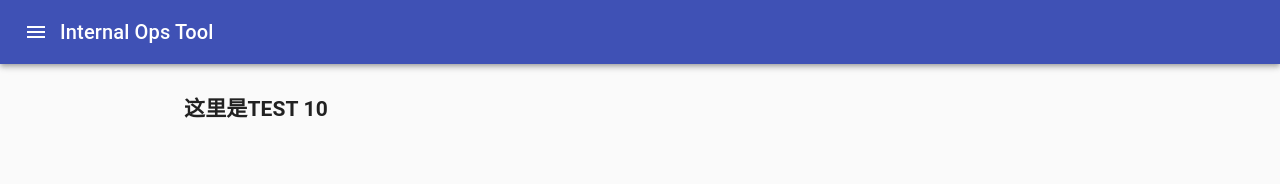
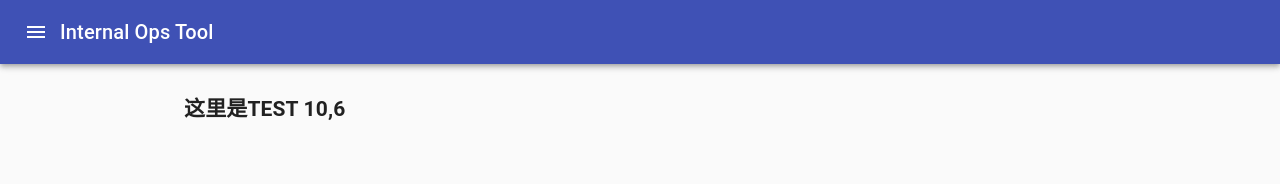
Before and after one commit to rayjcr/copyReactFun, a React (Create React App) app: page /app/test in a window 1280 px wide. Shown: the top 184 px of the page. Built offline with nearby package versions, Linux system fonts and the light colour scheme.

Commit message:
新增mobx 中对象的操作，利用observer监听

```diff
--- a/src/store/obj.js
+++ b/src/store/obj.js
@@ -1,16 +1,19 @@
 import { makeAutoObservable } from 'mobx'
 
-class Person {
-    person = {}
+class PersonStore {
+    person = {a:6}
     constructor() {
-        makeAutoObservable(this)
+        makeAutoObservable(this, {}, {autoBind: true})
     }
-    setPerson() {
-        this.person = {a:1,b:2,c:3};
+    get getPersons(){
+        return this.person
+    }
+    setPerson(val) {
+        this.person = {...this.person,...val};
     }
 }
 
-export default Person
+export default PersonStore
 
 // export default makeAutoObservable({
 //     persons:{},
--- a/src/views/AddUser.jsx
+++ b/src/views/AddUser.jsx
@@ -2,7 +2,7 @@ import React, { createContext, useContext, useEffect, useState } from 'react'
 import { Paper, Typography } from '@material-ui/core'
 
 import { useRootStore } from '../store/index'
-import { autorun, reaction } from 'mobx'
+import { autorun, reaction, toJS } from 'mobx'
 import { observer, useLocalObservable } from 'mobx-react'
 import Test from './Test'
 import CompTest from './CompTest'
@@ -14,7 +14,8 @@ export default function AddUser() {
     const [count, setCount] = useState(0);
     // const count = useContext(countContext);
 
-    const {countStore} = useRootStore()
+    const {countStore} = useRootStore();
+    const {personStore} = useRootStore();
     // console.log( rootStore ,'count')
 
     // reaction(
@@ -26,6 +27,7 @@ export default function AddUser() {
     // )
 
     useEffect(() => {
+        console.log(toJS(personStore.getPersons),'personStroe.person')
         console.log(countStore.count,'countStore.count')
     }, [count]);
 
@@ -33,6 +35,11 @@ export default function AddUser() {
         countStore.increment();
         setCount(countStore.count);
         console.log('这里是啥~~getData')
+    }
+
+    const getPerson = () => {
+        personStore.setPerson({a:99})
+        console.log(toJS(personStore.getPersons),'事发')
     }
 
 
@@ -44,6 +51,7 @@ export default function AddUser() {
             <CompTest></CompTest>
             <Test></Test>
             <button onClick={getData}>获取数据</button>
+            <button onClick={getPerson}>这里改动person数据</button>
         </Paper>
     )
 }
--- a/src/views/CompTest.jsx
+++ b/src/views/CompTest.jsx
@@ -2,7 +2,7 @@ import React from 'react'
 import { useRootStore } from '../store/index'
 export default function CompTest() {
     const { countStore } = useRootStore()
-    console.log(countStore, 'compTest--line 5')
+    // console.log(countStore, 'compTest--line 5')
     const addNum = () => {
         countStore.increment()
     }
--- a/src/views/Test.jsx
+++ b/src/views/Test.jsx
@@ -4,8 +4,8 @@ import React, {useEffect, useState} from 'react'
 import { useRootStore } from '../store/index'
 // 添加了监听数据变化后更新，再测试下是否不相干的也会变化
 const Test = observer(() => {
-    const {countStore} = useRootStore()
-
+    const {countStore, personStore} = useRootStore()
+    console.log('cccccc')
     // reaction(
     //     () => countStore.count,
     //     (current, pre) => {
@@ -15,11 +15,11 @@ const Test = observer(() => {
 
     useEffect(() => {
         console.log('子组件也更新了')
-    }, [countStore.count]);
+    }, [countStore.count,personStore.person]);
 
     return (
         <div>
-            <h2>这里是TEST {countStore.count}</h2>
+            <h2>这里是TEST {countStore.count},{personStore.person&&personStore.person.a}</h2>
         </div>
     )
 })
```
